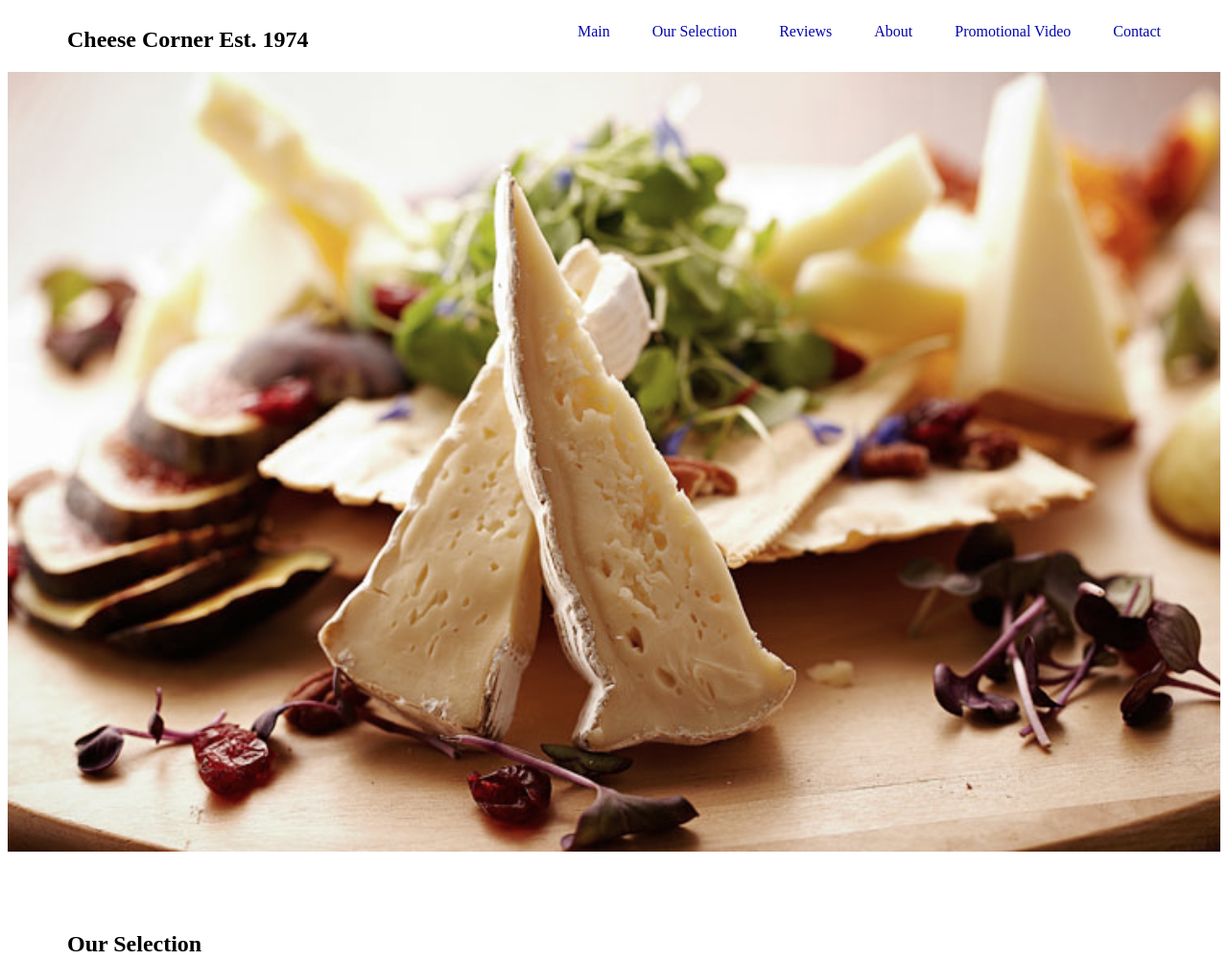
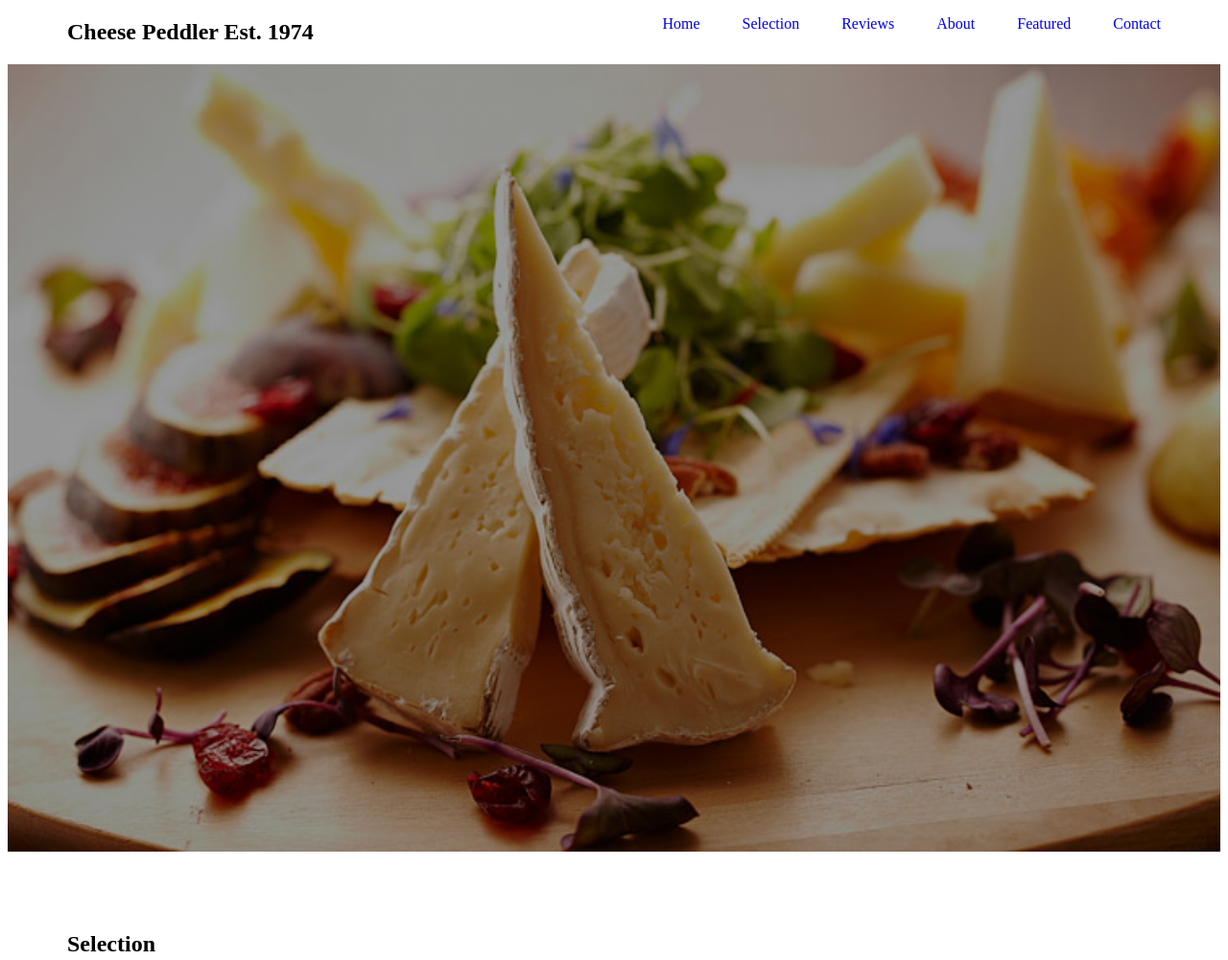
Before and after one commit to d5nguyen/ProductLandingPage, a plain HTML site: page index.html in a window 1280 px wide. Shown: the top 1001 px of the page at 96% size. Drawn offline with Linux system fonts and the light colour scheme; files whose address does not match are found by name.

Commit message:
removal of filter
adding of a linear-gradient as a way to get around the breaking of the fixed positioning

```diff
--- a/index.html
+++ b/index.html
@@ -1,22 +1,23 @@
 <!DOCTYPE html>
     <head>
-        <title>Cheese Wizard Product Landing Page</title>
+        <title>Cheese Landing Page</title>
         <link rel="stylesheet" href="product.css">
         <link rel="stylesheet" href="grid.css">
         <script type="text/jscript" src="product.js"></script>
     </head>
     <body>
+
         <header id="header" >
-            <section id="Main"></section>
+            <section id="Home"></section>
             <nav class="sticky" id="nav-bar">
                 <div class="row">
-                <h1>Cheese Corner Est. 1974</h1>
+                <h1>Cheese Peddler Est. 1974</h1>
                 <ul id="main-nav">
-                    <li><a class="nav-link" href="#Main">Main</a></li>
-                    <li><a class="nav-link" href="#Our-Selection">Our Selection</a></li>
+                    <li><a class="nav-link" href="#Home">Home</a></li>
+                    <li><a class="nav-link" href="#Selection">Selection</a></li>
                     <li><a class="nav-link" href="#Reviews">Reviews</a></li>
                     <li><a class="nav-link" href="#About">About</a></li>
-                    <li><a class="nav-link" href="#Promotional-Video">Promotional Video</a></li>
+                    <li><a class="nav-link" href="#Featured">Featured</a></li>
                     <li><a class="nav-link" href="#Contact-Us">Contact</a></li>
                 </ul>
                 </div>
@@ -28,9 +29,9 @@
 <!---- Main---->
 
 <!---- Our Selection ---->
-                <section id="Our-Selection">
+                <section id="Selection">
                     <div class="row">
-                        <h2>Our Selection</h2>
+                        <h2>Selection</h2>
                            <div class="col span-1-of-3">
                                <h2>Local</h2>
                                 <p>
@@ -50,15 +51,6 @@
                             </p>
                         </div>
 
-                    </div>
-                </section>
-
-
-<!---- About ---->
-                <section id="About">
-                    <div class="row">
-                        <h2>About</h2>
-                            <p>We are the Cheese Wizards and we're here to make all your lactose dreams come true! Established in 1974 we came into our Awesomeness as bell bottoms were in full swing, Nixon made a big oopsie and left office, Stephen King debuted his first novel, and Leonardo DiCaprio was just soiling his first diapers. Yea, 1974 was a pretty eventful year.</p>
                     </div>
                 </section>
 
@@ -91,11 +83,20 @@
 
                 </section>
 
+<!---- About ---->
+                <section id="About">
+                    <div class="row">
+                        <h2>About</h2>
+                            <p>We are the Cheese Wizards and we're here to make all your lactose dreams come true! Established in 1974 we came into our Awesomeness as bell bottoms were in full swing, Nixon made a big oopsie and left office, Stephen King debuted his first novel, and Leonardo DiCaprio was just soiling his first diapers. Yea, 1974 was a pretty eventful year.</p>
+                    </div>
+                </section>
+
+
 <!---- Promotional Video ---->
 
-                <section id="Promotional-Video">
+                <section id="Featured">
                     <div class="row" >
-                    <h2>Promotional Video</h2>
+                    <h2>Featured Video</h2>
                         <iframe id="video" width="560" height="315" src="https://www.youtube.com/embed/RLhmG-LIwnE" frameborder="0" allow="accelerometer; autoplay; encrypted-media; gyroscope; picture-in-picture" allowfullscreen></iframe>
                     </div>
                 </section>
--- a/product.css
+++ b/product.css
@@ -1,13 +1,16 @@
 html {
     scroll-behavior: smooth;
 }
+
+
 header {
-    display: flex;
-    background-image: url(Images/cheesebkgrd1.jpg);
+    background-image:
+        linear-gradient(rgba(0, 0, 0, 0.4), rgba(0, 0, 0, 0.4)),
+        url(Images/cheesebkgrd1.jpg);
     background-size: cover;
     background-position: center;
     height: 110vh;
-    filter: grayscale(30%);
+
     background-attachment: fixed;
 }
 
@@ -23,6 +26,15 @@ header {
     display: inline-block;
     margin-left: 40px;
 
+}
+
+.sticky {
+    position: fixed;
+    top: 0;
+    left: 0;
+    right: 0;
+    width: 100%;
+    background-color: white;
 }
 
 a {
@@ -57,11 +69,3 @@ section {
 
 
 /*-------Sticky Navigation -------*/
-.sticky {
-    position: fixed;
-    top: 0;
-    left: 0;
-    right: 0;
-    width: 100%;
-    background-color: white;
-}
```
